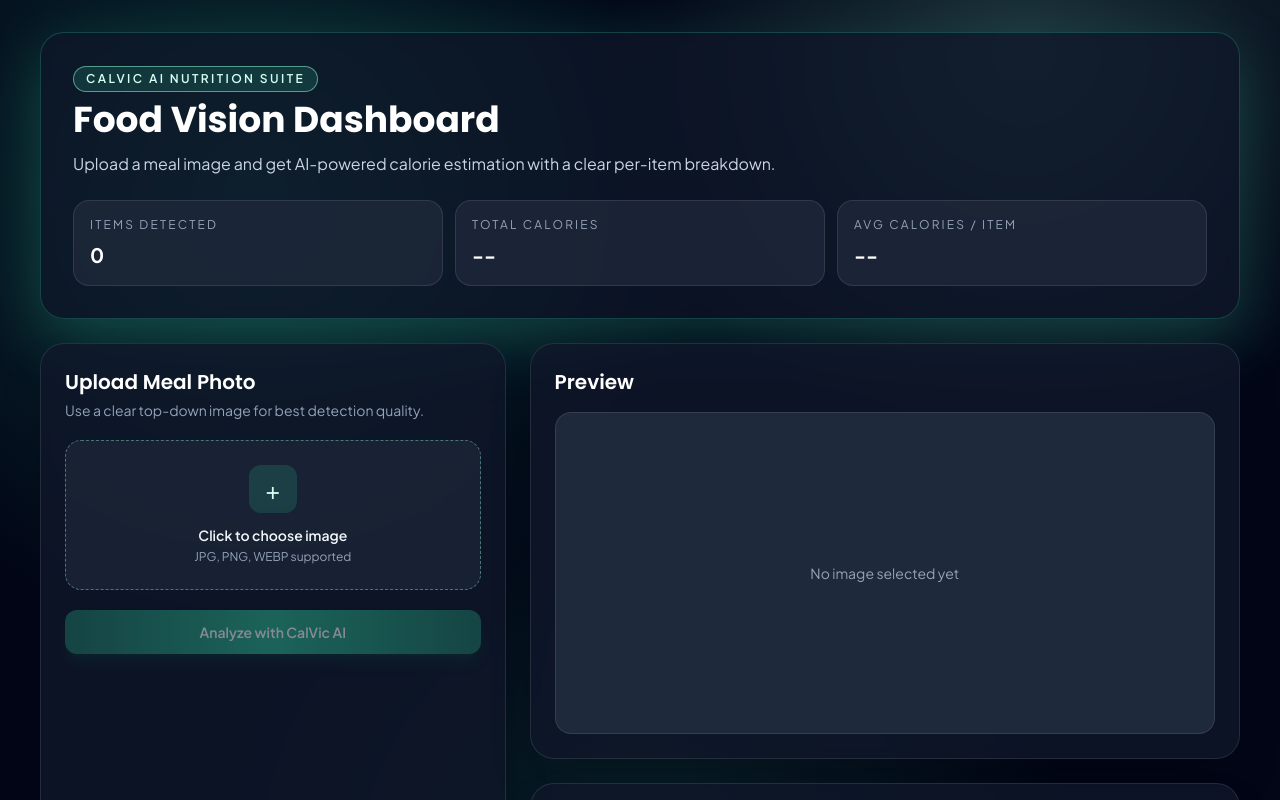
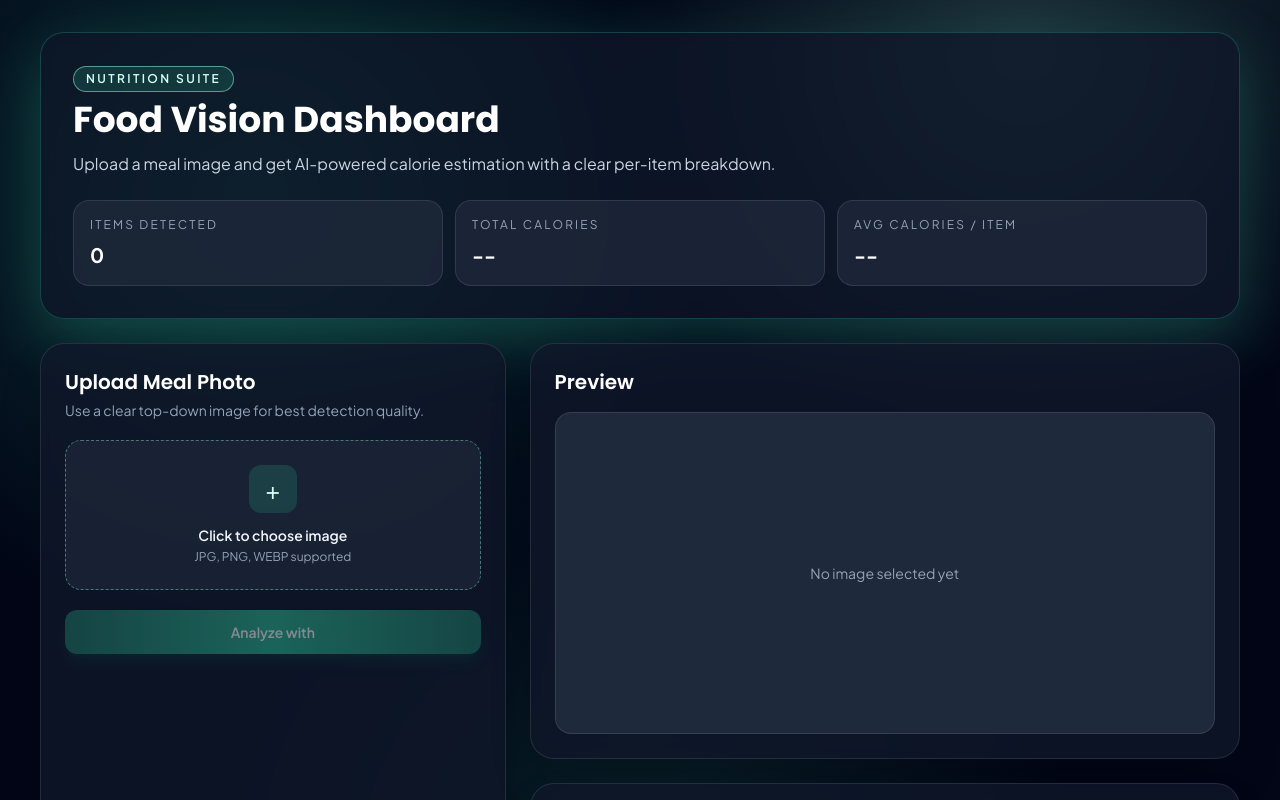
Before and after one commit to dharmikvictasoft-hash/Food-analyzer, a React (Vite) app in the folder Frontend/: page / in a window 1280 px wide. Shown: the top 800 px of the page. Built offline with nearby package versions, Linux system fonts and the light colour scheme.

Commit message:
Some changes

```diff
--- a/Frontend/src/components/foodUpload.tsx
+++ b/Frontend/src/components/foodUpload.tsx
@@ -106,7 +106,7 @@
       <div className="relative mx-auto max-w-7xl space-y-6">
         <header className="rounded-3xl border border-calvic-500/30 bg-slate-900/70 p-6 shadow-glow backdrop-blur xl:p-8">
           <p className="mb-2 inline-flex rounded-full border border-calvic-300/60 bg-calvic-500/20 px-3 py-1 text-xs font-semibold uppercase tracking-[0.2em] text-calvic-100">
-            CalVic AI Nutrition Suite
+            Nutrition Suite
           </p>
           <h1 className="font-display text-3xl font-bold leading-tight text-white sm:text-4xl">
             Food Vision Dashboard
@@ -163,7 +163,7 @@
                 disabled={loading || !image}
                 className="mt-5 w-full rounded-xl bg-gradient-to-r from-calvic-700 via-calvic-500 to-calvic-700 px-4 py-3 text-sm font-semibold text-white shadow-lg shadow-calvic-800/40 transition hover:brightness-110 disabled:cursor-not-allowed disabled:opacity-50"
               >
-                {loading ? "Analyzing image..." : "Analyze with CalVic AI"}
+                {loading ? "Analyzing image..." : "Analyze with"}
               </button>
 
               {error && (
```
